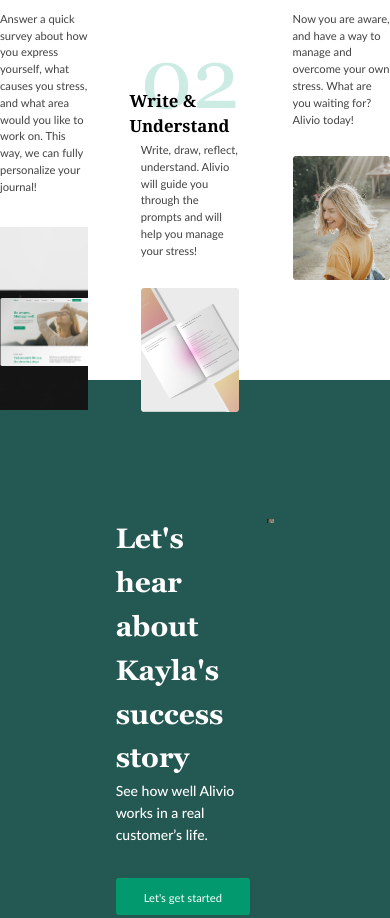
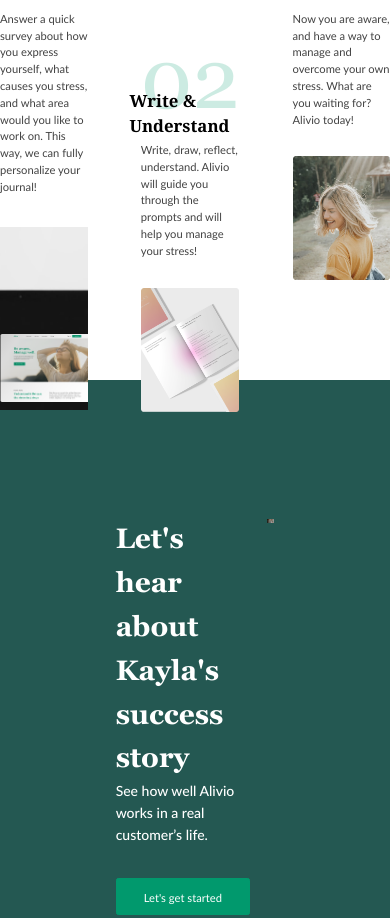
Before and after one commit to Aleksey-Sopin/HomeWork_1, a plain HTML site: page index.html in a window 390 px wide. Shown: the part 1016-1934 px from the top of the page. Drawn offline with Linux system fonts and the light colour scheme; files whose address does not match are found by name.

Commit message:
Update style.css

```diff
--- a/style.css
+++ b/style.css
@@ -611,25 +611,37 @@
     max-width: 100%;
 }
 /* media */
-@media (max-width: 100rem){
+@media (max-width: 100.0625rem){
     html{
         font-size: .8rem;
     }
+    .personalize__image-block-small-img {
+        bottom: 18%;
+     }
 }
-@media (max-width: 90rem){
+@media (max-width: 90.0625rem){
     html{
         font-size: .75rem;
     }
+    .personalize__image-block-small-img {
+        bottom: 15%;
+     }
 }
-@media (max-width: 79rem){
+@media (max-width: 79.0625rem){
     html{
         font-size: .70rem;
     }
+    .personalize__image-block-small-img {
+        bottom: 12%;
+     }
 }
 @media (max-width: 78.125rem){
     html{
         font-size: .60rem;
     }
+    .personalize__image-block-small-img {
+        bottom: 6%;
+     }
     .footer__social-block {
         margin-right: 10rem;
     }
@@ -642,6 +654,9 @@
     html{
         font-size: .56rem;
     }
+    .personalize__image-block-small-img {
+        bottom: 4%;
+     }
     .action__subtitle {
         font-size: .75rem;
         line-height: 157%;
```
